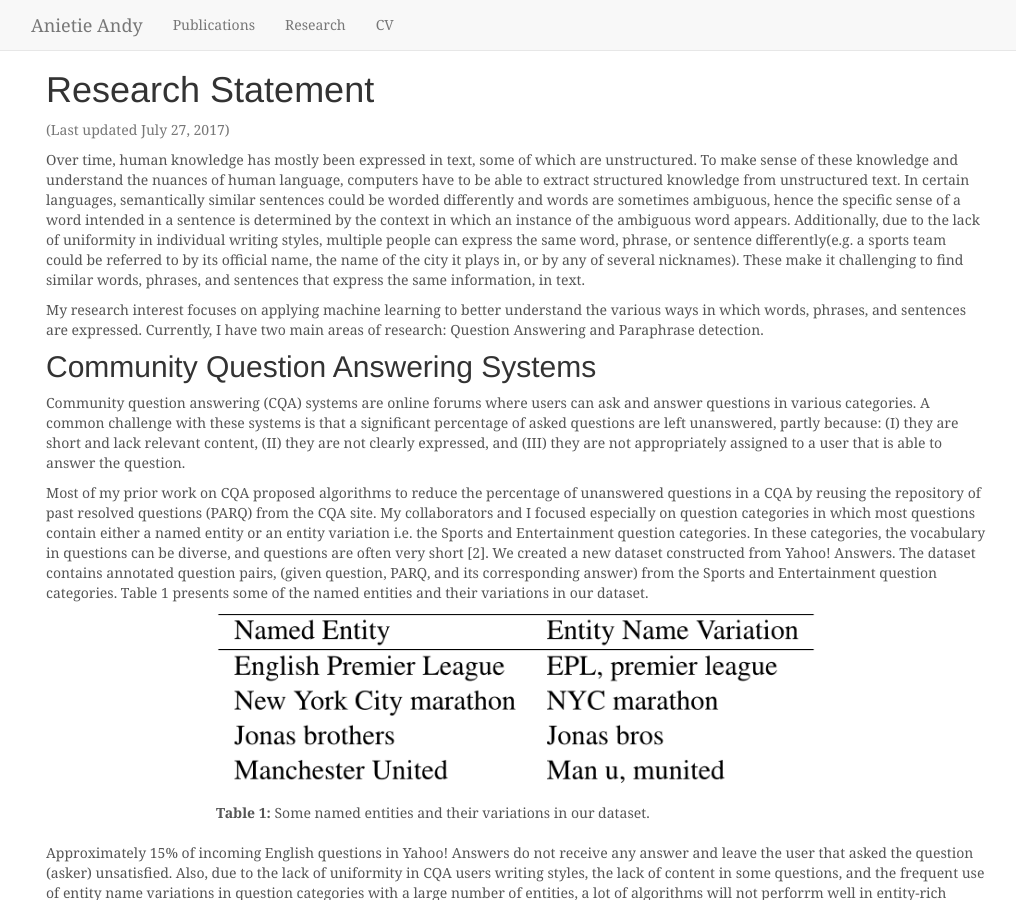
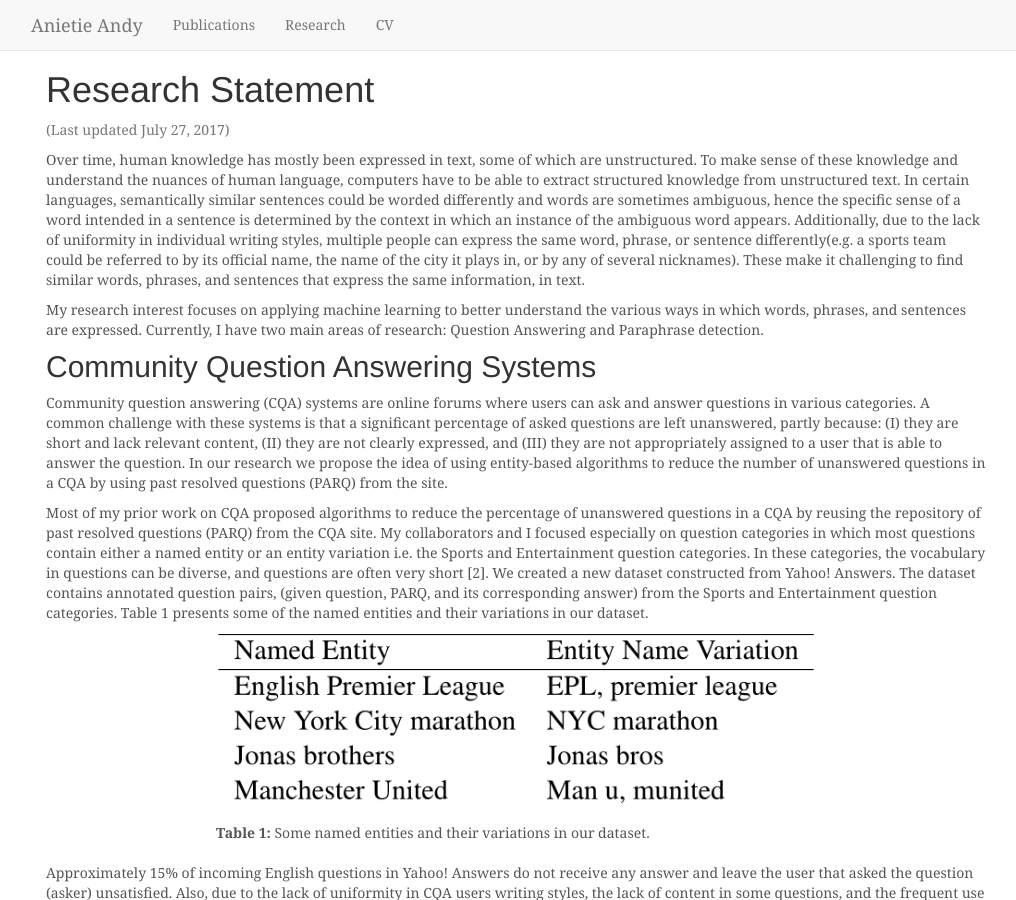
Before and after one commit to anietieandy/anietieandy.github.io, a Jekyll site: the page built from research.md, in a window 1280 px wide and 900 px high. Shown: the whole window, without its empty margins (124-1140 px from the left). Built offline with Jekyll 4.4.1, drawn with Linux system fonts in a browser that asks for light colours; nearby versions of some CDN libraries.

Commit message:
updated research

```diff
--- a/research.md
+++ b/research.md
@@ -54,7 +54,7 @@
 ## Community Question Answering Systems
 
 
-Community question answering (CQA) systems are online forums where users can ask and answer questions in various categories. A common challenge with these systems is that a significant percentage of asked questions are left unanswered, partly because: (I) they are short and lack relevant content, (II) they are not clearly expressed, and (III) they are not appropriately assigned to a user that is able to answer the question.
+Community question answering (CQA) systems are online forums where users can ask and answer questions in various categories. A common challenge with these systems is that a significant percentage of asked questions are left unanswered, partly because: (I) they are short and lack relevant content, (II) they are not clearly expressed, and (III) they are not appropriately assigned to a user that is able to answer the question. In our research we propose the idea of using entity-based algorithms to reduce the number of unanswered questions in a CQA by using past resolved questions (PARQ) from the site.
 
 Most of my prior work on CQA proposed algorithms to reduce the percentage of unanswered questions in a CQA by reusing the repository of past resolved questions (PARQ) from the CQA site. My collaborators and I focused especially on question categories in which most questions contain either a named entity or an entity variation i.e. the Sports and Entertainment question categories. In these categories, the vocabulary in questions can be diverse, and questions are often very short [2]. We created a new dataset constructed from Yahoo! Answers. The dataset contains annotated question pairs, (given question, PARQ, and its corresponding answer) from the Sports and Entertainment question categories. Table 1 presents some of the named entities and their variations in our dataset.
 
```
